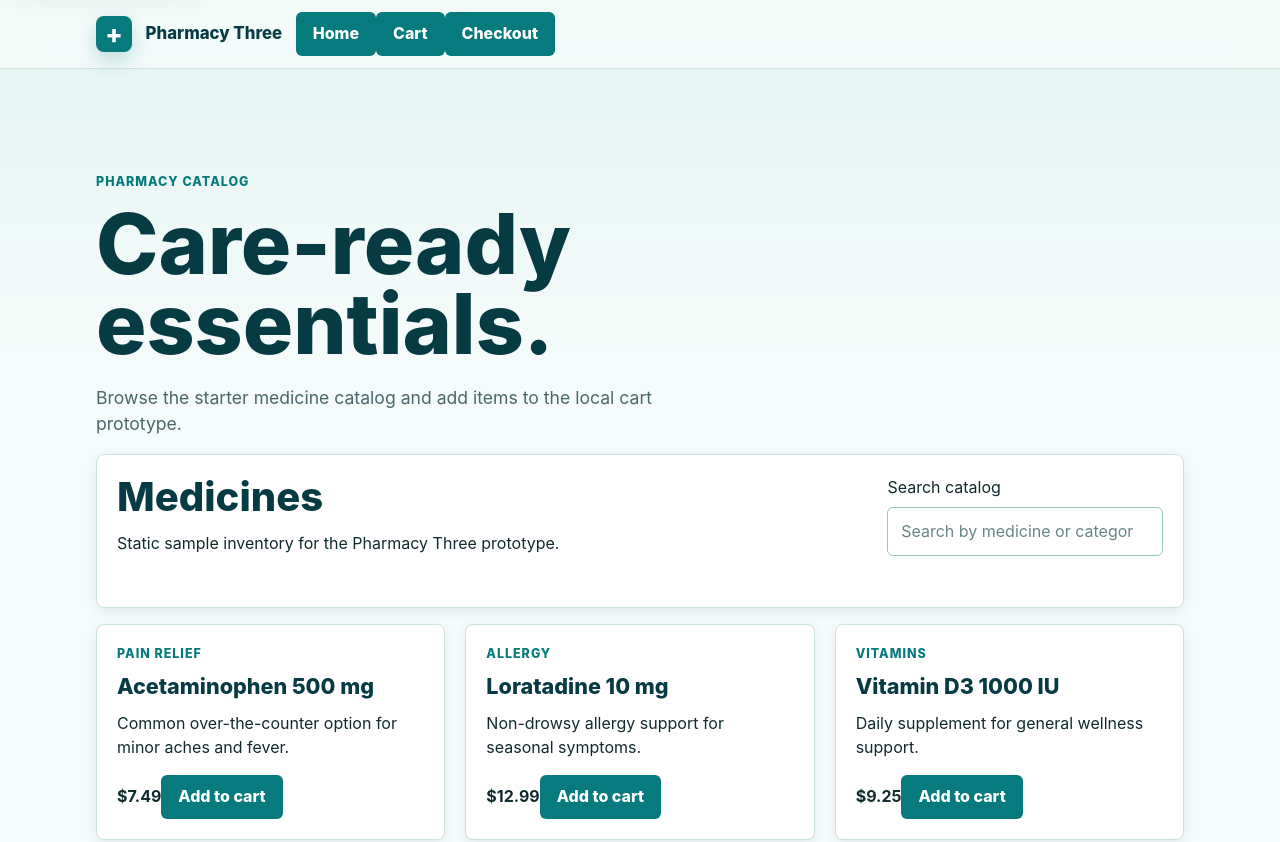
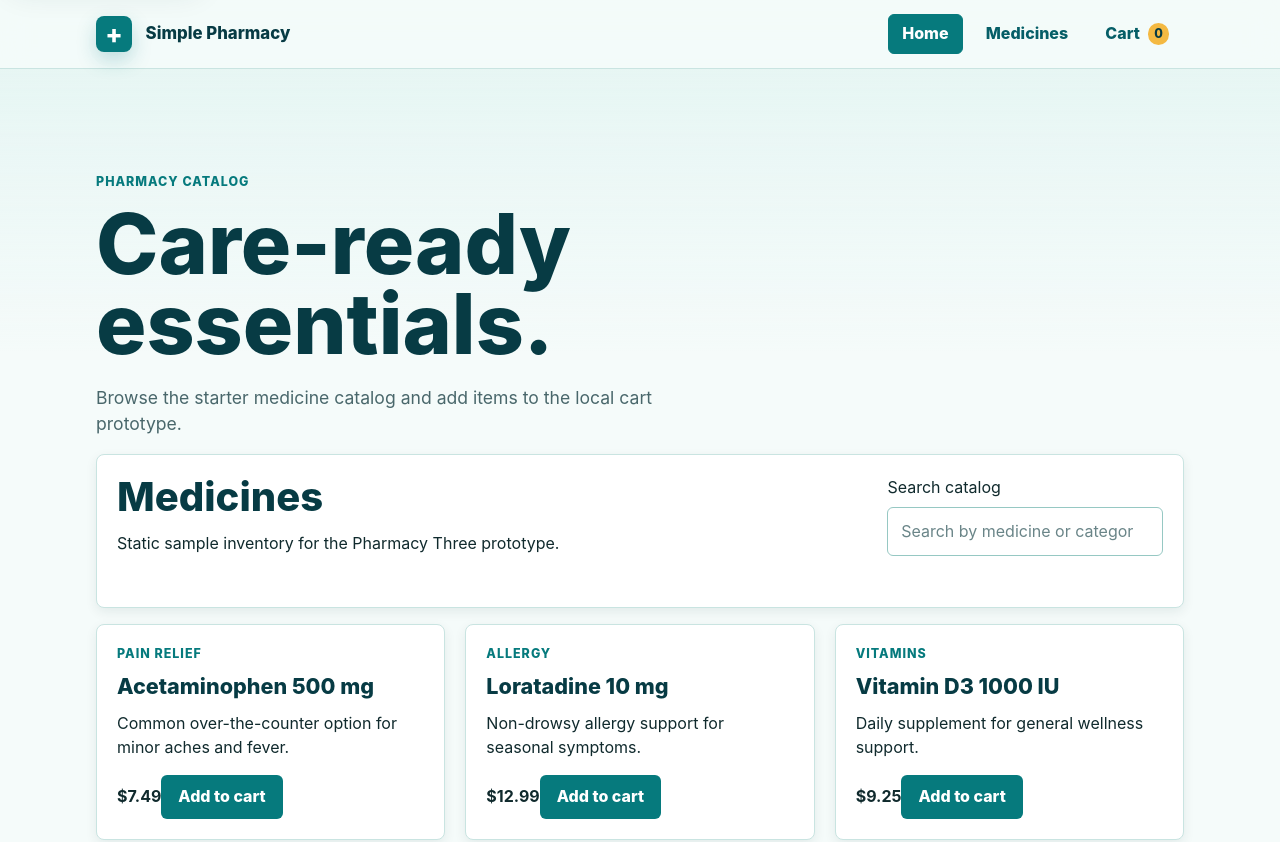
Before and after one commit to linktoaman/PharmacyApplication, a React (Vite) app: page / in a window 1280 px wide. Shown: the top 842 px of the page. Built offline with nearby package versions, Linux system fonts and the light colour scheme.

Commit message:
BuildIQ task TASK-001

```diff
--- a/src/App.jsx
+++ b/src/App.jsx
@@ -103,11 +103,11 @@ export default function App() {
       </a>
       <header className="topbar">
         <div className="shell topbar__content">
-          <div className="brand-mark" aria-hidden="true">
-            <span className="brand-mark__cross">+</span>
-          </div>
-          <span className="brand-name">Pharmacy Three</span>
-          <Navbar activeView={activeView} onNavigate={handleNavigate} />
+          <Navbar
+            activeView={activeView}
+            cartQuantity={totals.itemCount}
+            onNavigate={handleNavigate}
+          />
         </div>
       </header>
       <main id="main-content" className="shell page-content">
--- a/src/components/Navbar.jsx
+++ b/src/components/Navbar.jsx
@@ -1,23 +1,50 @@
 const views = [
   { id: 'home', label: 'Home' },
+  { id: 'medicines', label: 'Medicines' },
   { id: 'cart', label: 'Cart' },
-  { id: 'checkout', label: 'Checkout' },
 ];
 
-export default function Navbar({ activeView, onNavigate }) {
+const noop = () => {};
+
+export default function Navbar({
+  activeView = 'home',
+  cartQuantity = 0,
+  onNavigate = noop,
+}) {
+  const displayedCartQuantity = Number.isFinite(cartQuantity)
+    ? Math.max(0, cartQuantity)
+    : 0;
+
   return (
     <nav className="navbar" aria-label="Primary navigation">
+      <div className="navbar__brand">
+        <span className="brand-mark" aria-hidden="true">
+          <span className="brand-mark__cross">+</span>
+        </span>
+        <span className="brand-name">Simple Pharmacy</span>
+      </div>
+
+      <div className="navbar__controls">
         {views.map((view) => (
           <button
             key={view.id}
-          className={`button ${activeView === view.id ? '' : 'button--quiet'}`}
+            className="navbar__button"
             type="button"
             aria-current={activeView === view.id ? 'page' : undefined}
             onClick={() => onNavigate(view.id)}
           >
-          {view.label}
+            <span>{view.label}</span>
+            {view.id === 'cart' && (
+              <span
+                className="cart-badge"
+                aria-label={`${displayedCartQuantity} items in cart`}
+              >
+                {displayedCartQuantity}
+              </span>
+            )}
           </button>
         ))}
+      </div>
     </nav>
   );
 }
--- a/src/styles.css
+++ b/src/styles.css
@@ -232,7 +232,6 @@ tbody tr:hover {
   display: flex;
   min-height: 4.25rem;
   align-items: center;
-  gap: 0.85rem;
 }
 
 .brand-mark {
@@ -256,6 +255,78 @@ tbody tr:hover {
   color: var(--color-heading);
   font-size: 1.05rem;
   font-weight: 800;
+}
+
+.navbar {
+  display: flex;
+  width: 100%;
+  align-items: center;
+  justify-content: space-between;
+  gap: var(--space-4);
+}
+
+.navbar__brand {
+  display: inline-flex;
+  min-width: max-content;
+  align-items: center;
+  gap: 0.85rem;
+}
+
+.navbar__controls {
+  display: flex;
+  flex-wrap: wrap;
+  align-items: center;
+  justify-content: flex-end;
+  gap: var(--space-2);
+}
+
+.navbar__button {
+  display: inline-flex;
+  min-height: 2.5rem;
+  align-items: center;
+  justify-content: center;
+  gap: var(--space-2);
+  border: 1px solid transparent;
+  border-radius: var(--radius-sm);
+  background: transparent;
+  color: var(--color-primary-strong);
+  padding: 0.55rem 0.85rem;
+  font-weight: 800;
+  line-height: 1.1;
+  transition:
+    background-color 150ms ease,
+    border-color 150ms ease,
+    color 150ms ease;
+}
+
+.navbar__button:hover {
+  background: var(--color-primary-soft);
+  color: var(--color-heading);
+}
+
+.navbar__button[aria-current='page'] {
+  border-color: var(--color-primary);
+  background: var(--color-primary);
+  color: var(--color-surface);
+}
+
+.navbar__button[aria-current='page']:hover {
+  background: var(--color-primary-strong);
+  color: var(--color-surface);
+}
+
+.cart-badge {
+  display: inline-grid;
+  min-width: 1.35rem;
+  height: 1.35rem;
+  place-items: center;
+  border-radius: 999px;
+  background: var(--color-accent);
+  color: var(--color-heading);
+  padding-inline: var(--space-1);
+  font-size: 0.78rem;
+  font-weight: 800;
+  line-height: 1;
 }
 
 .page-content {
```
Lines whose indentation alone changed are shown as unchanged.
